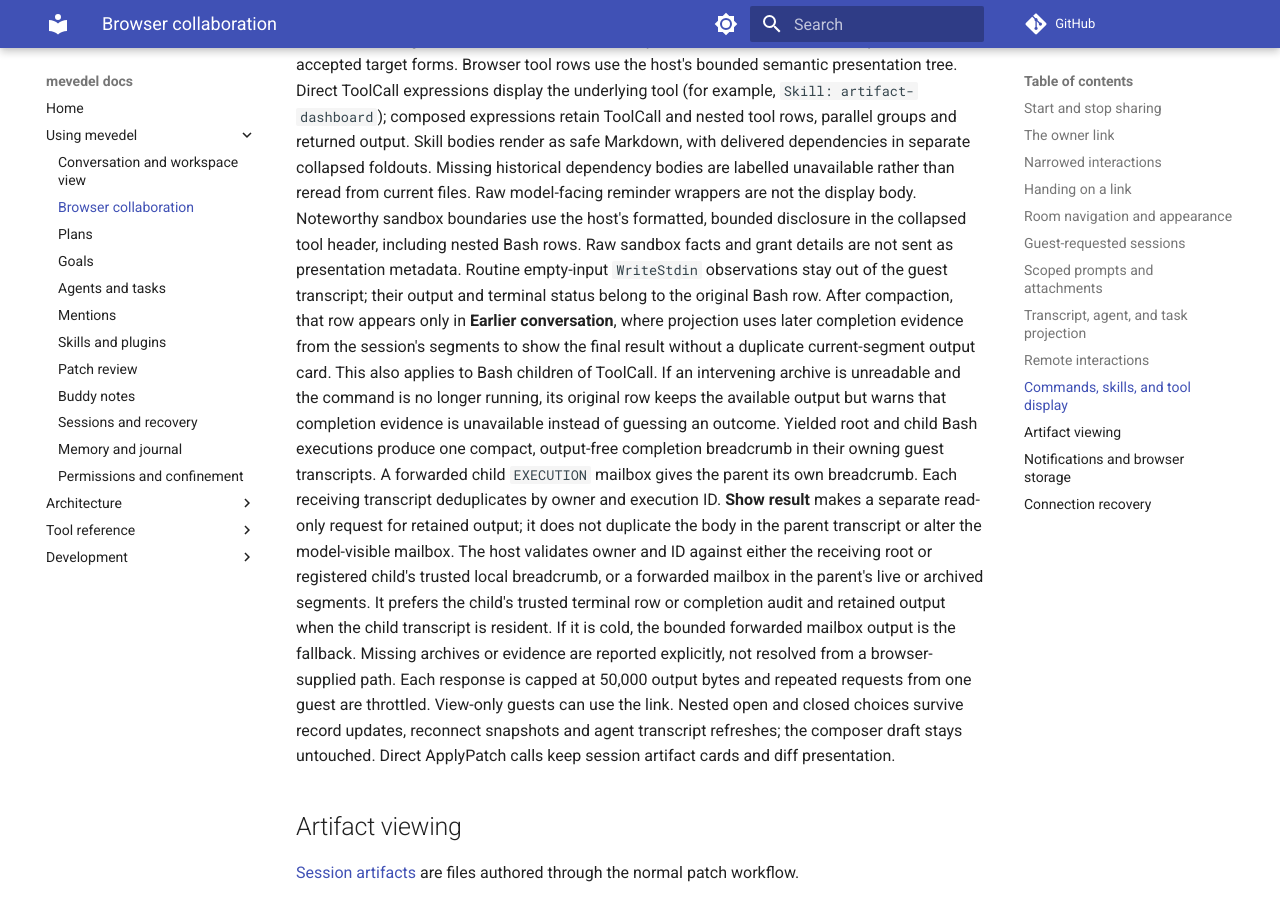
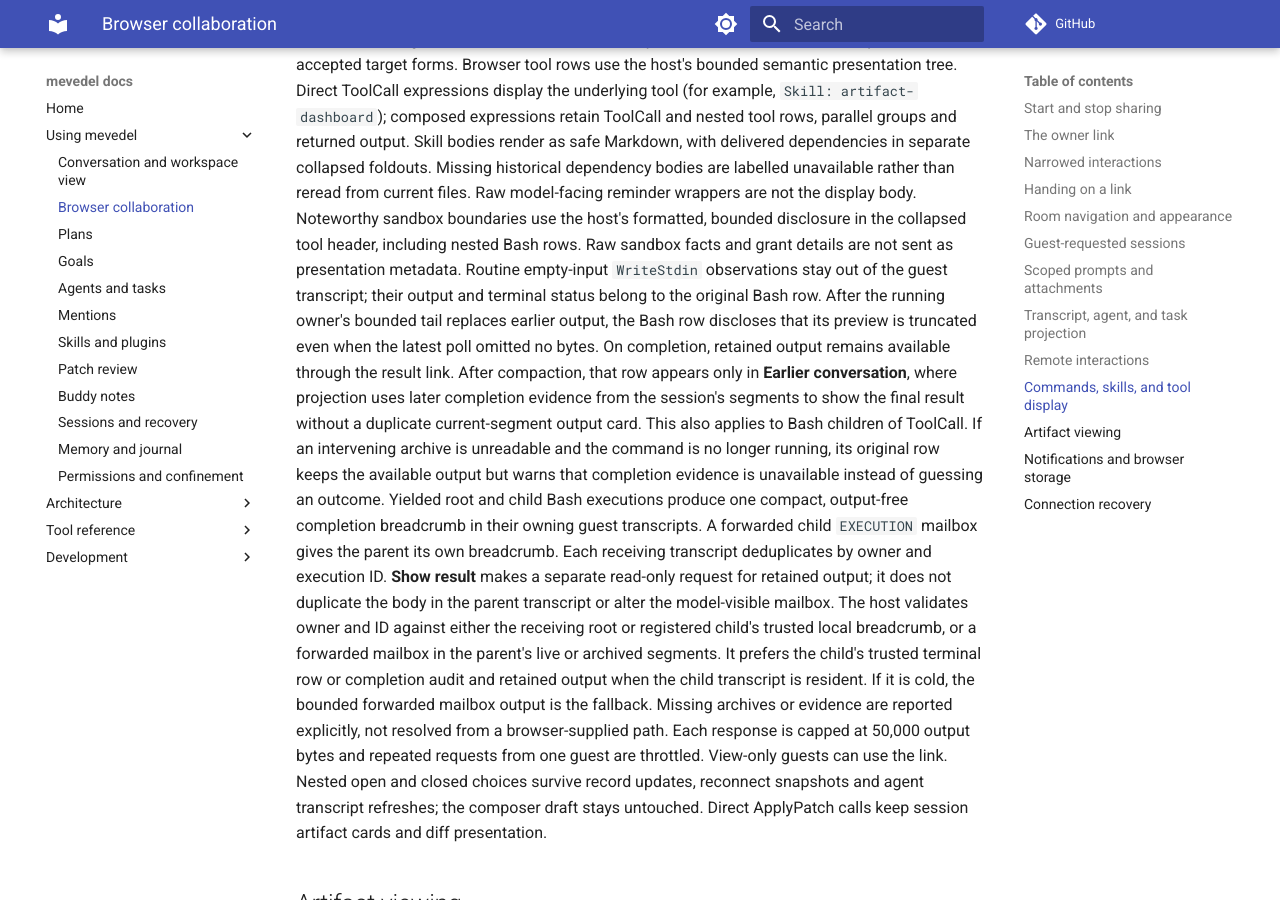
Before and after one commit to FrauH0lle/mevedel, an MkDocs documentation site: the page built from docs/collaboration.md, in a window 1280 px wide and 900 px high, scrolled down 7673 px. Built offline with MkDocs 1.6.1 and Material for MkDocs 9.7.7, drawn with Linux system fonts in a browser that asks for light colours; comment, search, counter and statistics services are not loaded.

Commit message:
fix(collaboration): Disclose truncated running Bash tails
A running guest row replaces earlier output with a bounded owner tail. Preserve the owner’s cumulative truncation fact when projecting that tail so direct and nested Bash rows show the existing warning even when a poll omitted no bytes.

* mevedel-execution.el (mevedel-execution--user-snapshot): Include cumulative preview truncation in live snapshots.

* mevedel-collaboration-projection.el (mevedel-collaboration--live-bash-data): Carry the owner truncation fact to the shared renderer.

* test/test-mevedel-execution.el (mevedel-execution--user-snapshot): Check the threshold independently of observation omissions.

* test/test-mevedel-collaboration-tool-presentation.el (mevedel-collaboration--live-bash-data): Regress direct and nested guest warnings and owner accumulator projection.

* docs/collaboration.md: Document the running guest disclosure.

Validation: 1,421 focused ERT cases; full suite 8,833 with 0 unexpected and 30 conditional skips; browser protocol; current-process and terminal-frame smokes; warning-free 208-file Eask compilation. Graphical/browser pixels not inspected.

```diff
--- a/docs/collaboration.md
+++ b/docs/collaboration.md
@@ -364,6 +364,9 @@
 grant details are not sent as presentation metadata.
 Routine empty-input `WriteStdin` observations stay out of the guest transcript;
 their output and terminal status belong to the original Bash row. After
+the running owner's bounded tail replaces earlier output, the Bash row discloses
+that its preview is truncated even when the latest poll omitted no bytes. On
+completion, retained output remains available through the result link. After
 compaction, that row appears only in **Earlier conversation**, where projection
 uses later completion evidence from the session's segments to show the final result
 without a duplicate current-segment output card. This also applies to Bash
```
Also changed, not shown: 4 other files.
